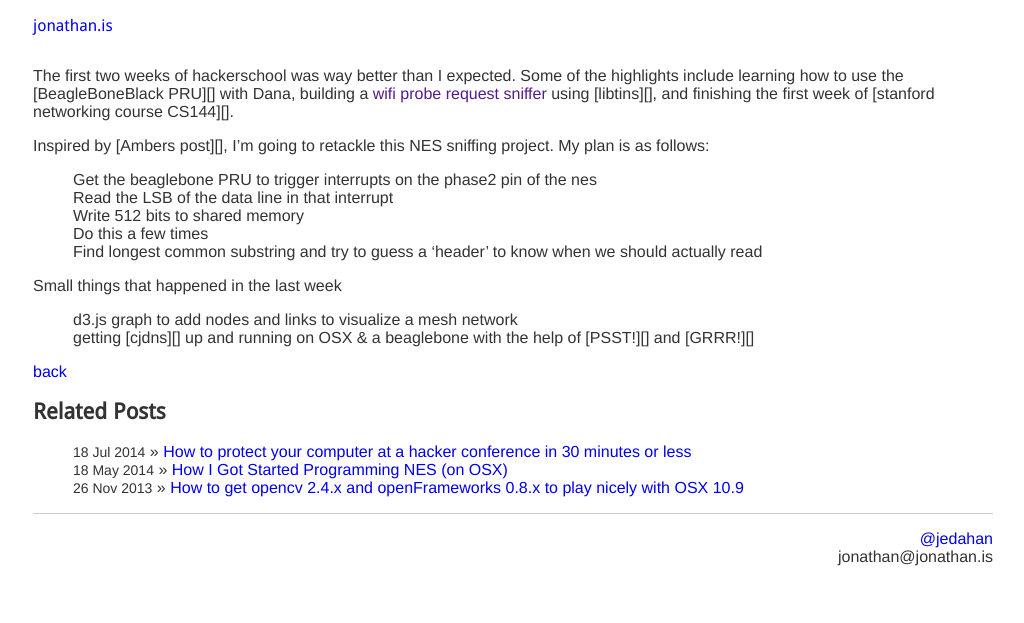
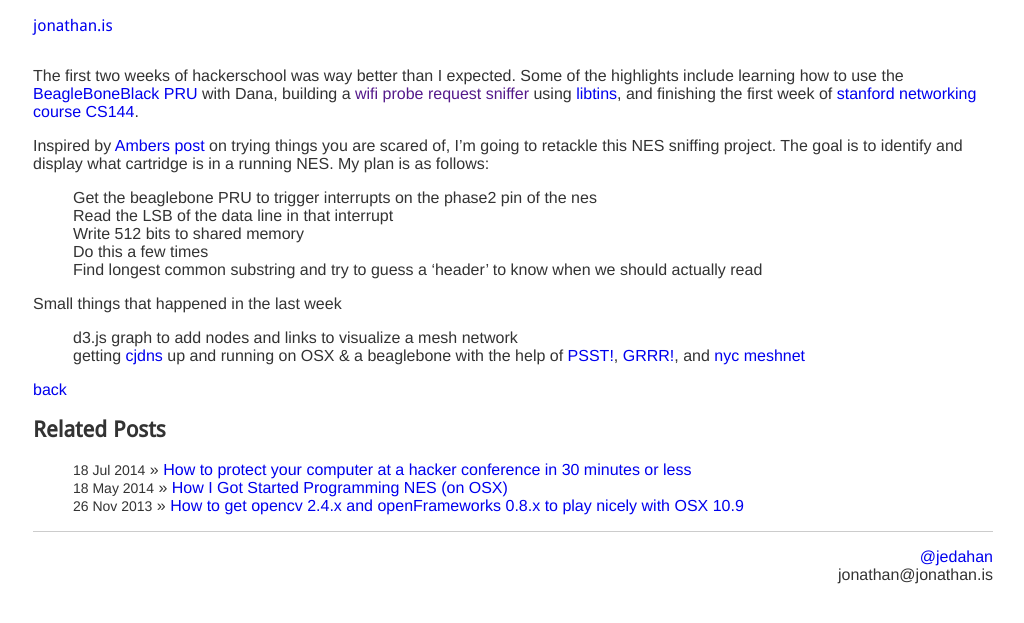
Before and after one commit to jedahan/jedahan.github.com, a Jekyll site: the page built from _posts/2014-08-05-hackerschool-two-weeks-later.md, in a window 1280 px wide. Shown: the top 623 px of the page, without its empty margins (127-1151 px from the left). Built offline with Jekyll 4.4.1, drawn with Linux system fonts in a browser that asks for light colours; Markdown is read by kramdown in place of the engine named in the settings; some of the changed lines change nothing that is shown.

Commit message:
fi links

```diff
--- a/_posts/2014-08-05-hackerschool-two-weeks-later.md
+++ b/_posts/2014-08-05-hackerschool-two-weeks-later.md
@@ -6,7 +6,7 @@ title: Hackerschool, 2 weeks later
 The first two weeks of hackerschool was way better than I expected.
 Some of the highlights include learning how to use the [BeagleBoneBlack PRU][] with Dana, building a [wifi probe request sniffer]() using [libtins][], and finishing the first week of [stanford networking course CS144][].
 
-Inspired by [Ambers post][], I'm going to retackle this NES sniffing project. My plan is as follows:
+Inspired by [Ambers post][] on trying things you are scared of, I'm going to retackle this NES sniffing project. The goal is to identify and display what cartridge is in a running NES. My plan is as follows:
 
   * Get the beaglebone PRU to trigger interrupts on the phase2 pin of the nes
   * Read the LSB of the data line in that interrupt
@@ -15,5 +15,16 @@ Inspired by [Ambers post][], I'm going to retackle this NES sniffing project. My
   * Find longest common substring and try to guess a 'header' to know when we should actually read
 
 Small things that happened in the last week
+
   * d3.js graph to add nodes and links to visualize a mesh network
-  * getting [cjdns][] up and running on OSX & a beaglebone with the help of [PSST!][] and [GRRR!][]
+  * getting [cjdns][] up and running on OSX & a beaglebone with the help of [PSST!][], [GRRR!][], and [nyc meshnet][]
+
+[beagleboneblack pru]: http://hipstercircuits.com/beaglebone-black-gpio-mux-for-pru-with-device-tree-overlay/
+[wifi probe request sniffer]: https://github.com/jedahan/dreamcatcher
+[libtins]: http://libtins.github.io
+[ambers post]: http://subsymbol.org/journal/hacker-school-monday-august-4th-2014.html
+[stanford networking course cs144]: http://web.stanford.edu/class/cs144/
+[cjdns]: https://github.com/cjdelisle/cjdns
+[psst!]: https://hotmesh.hackpad.com
+[grrr!]: https://hotmesh.hackpad.com
+[nyc meshnet]: http://nycmesh.net
```
